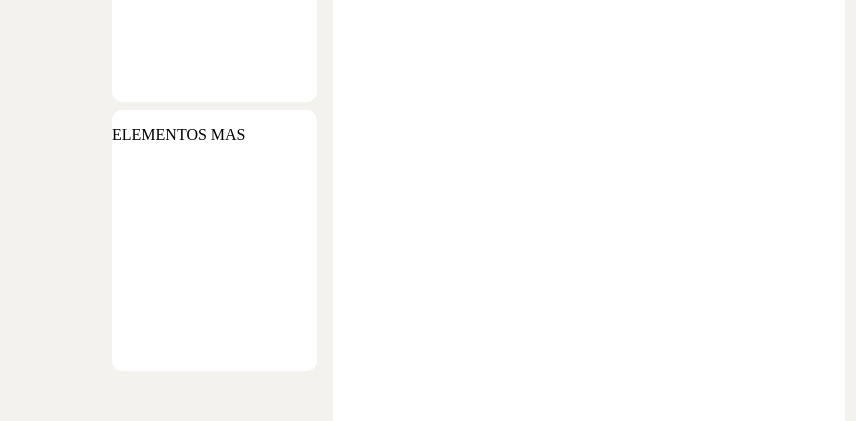
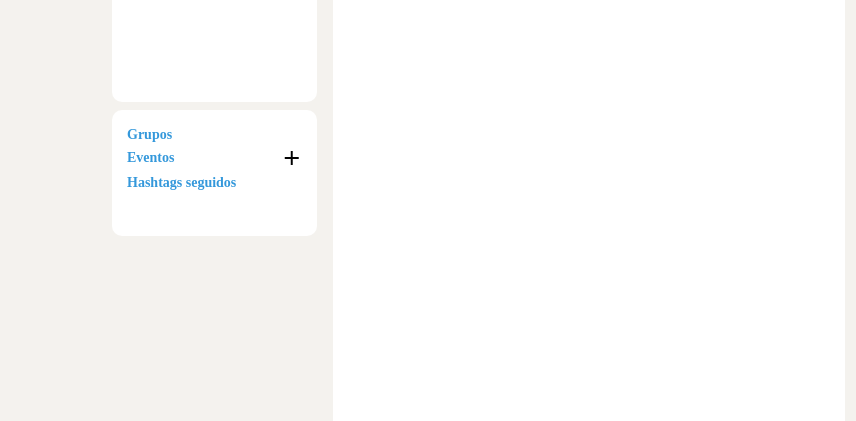
Before and after one commit to yinela2701/LinkedIn_Replica, a plain HTML site: page index.html in a window 1280 px wide. Shown: the part 373-794 px from the top of the page, 0-856 px from the left. Drawn offline with Linux system fonts and the light colour scheme.

Commit message:
avance item mas

```diff
--- a/index.html
+++ b/index.html
@@ -78,7 +78,17 @@
         </div>
 
         <div class="Mas">
-            <p>ELEMENTOS MAS</p>
+
+            <a class="a-mas" href=""><strong>Grupos</strong></a>
+
+            <div class="Mas-eventos">
+                <a class="a-mas" href=""><strong>Eventos</strong></a>
+                <button class="agregar-evento"><i class="material-icons">add</i></button>
+            </div>
+
+            <a class="a-mas" href=""><strong>Hashtags seguidos</strong></a>
+
+
         </div>
 
         <div class="Publicaciones">
--- a/style.css
+++ b/style.css
@@ -104,7 +104,8 @@ body {
 }
 
 .Mas{
-    grid-row: 4/6 ;
+    grid-row: 4/5 ;
+    padding: 15px;
 }
 
 .Publicaciones{
@@ -295,3 +296,35 @@ body {
 .ver-mas:hover{
     background-color: gainsboro;
 }
+
+/* CSS para el botón más */
+.Mas-eventos{
+    display: flex;
+    flex-direction: row;
+    justify-content: space-between;
+    align-items: center;
+}
+
+.agregar-evento{
+    display: flex;
+    flex-direction: row;
+    justify-content: center;
+    align-items: center;
+    background: none;
+    border-radius: 50%;
+    width: 20px;
+    height: 20px;
+    border: none;
+    cursor: pointer;
+    margin-top: 5px;
+    margin-bottom: 5px;
+}
+.Mas-eventos button:hover{
+    background-color: gainsboro;
+}
+
+.a-mas{
+    text-decoration: none;
+    color: #3498db;
+    font-size: 14px;
+}
```
